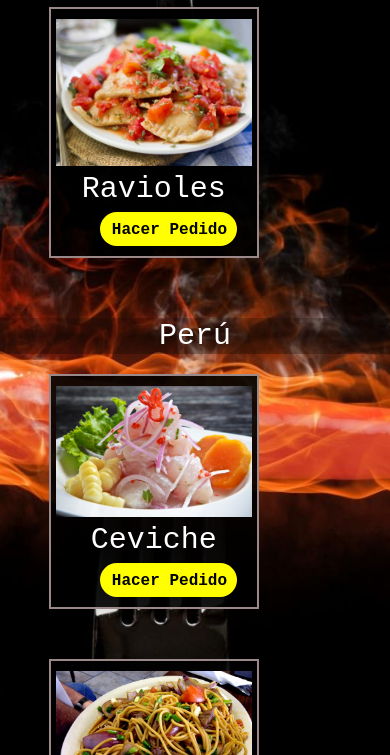
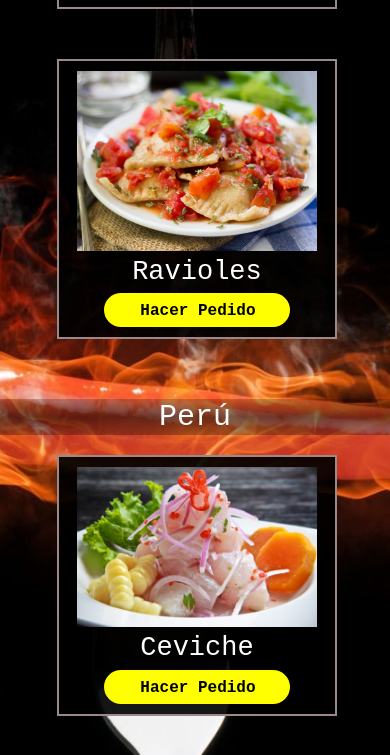
Before and after one commit to ChristianJavierMontesAlvarez/mi_repo, a plain HTML site: page html/carta.html in a window 390 px wide. Shown: the part 745-1500 px from the top of the page. Drawn offline with nearby package versions, Linux system fonts and the light colour scheme.

Commit message:
LikeHomePW

```diff
--- a/style.scss
+++ b/style.scss
@@ -1008,11 +1008,12 @@ footer {
             flex-direction: column;
             flex-wrap: nowrap;
             justify-content: space-evenly;
-            margin-left: 8.5%;
-            width: 80%;
+            margin-left: 10%;
+            width: auto;
             margin-top: 20px;
             text-align: center;
             .boxModel {
+                width: 80%;
                 border: solid rgb(155, 137, 137) 2px;
                 background-color: rgba(0, 0, 0, 0.908);
                 padding-left: 5px;
@@ -1021,12 +1022,12 @@ footer {
                 padding-bottom: 10px;
                 margin-bottom: 50px;
                 .tamañoImagen {
-                    width: 100%;
+                    width: 90%;
                 }
                 .titulosImagen {
                     font-family: 'Courier New', Courier, monospace;
                     color: rgb(255, 255, 255);
-                    font-size: 3rem;
+                    font-size: 2.7rem;
                     margin-top: 5px;
                     margin-bottom: 5px;
                     text-align: center;
@@ -1043,7 +1044,7 @@ footer {
 
                 .botonPedir {
                     width: 70%;
-                    margin-left: 15%;
+                    margin-left: 0%;
                     background-color: rgb(255, 255, 0);
                     border-radius: 2rem;
                     border-color: yellow;
```
Also changed, not shown: style.css, 1 other file.
